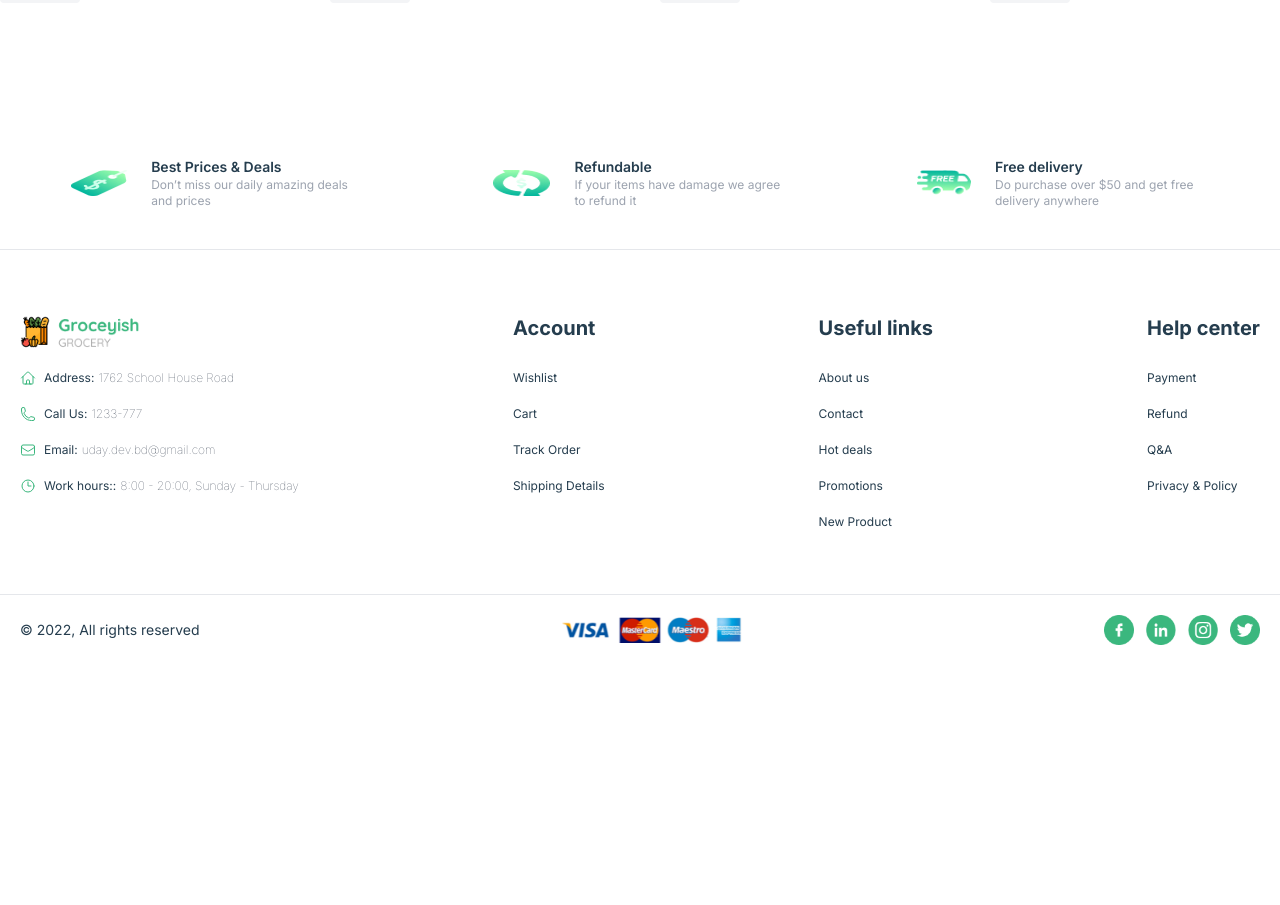
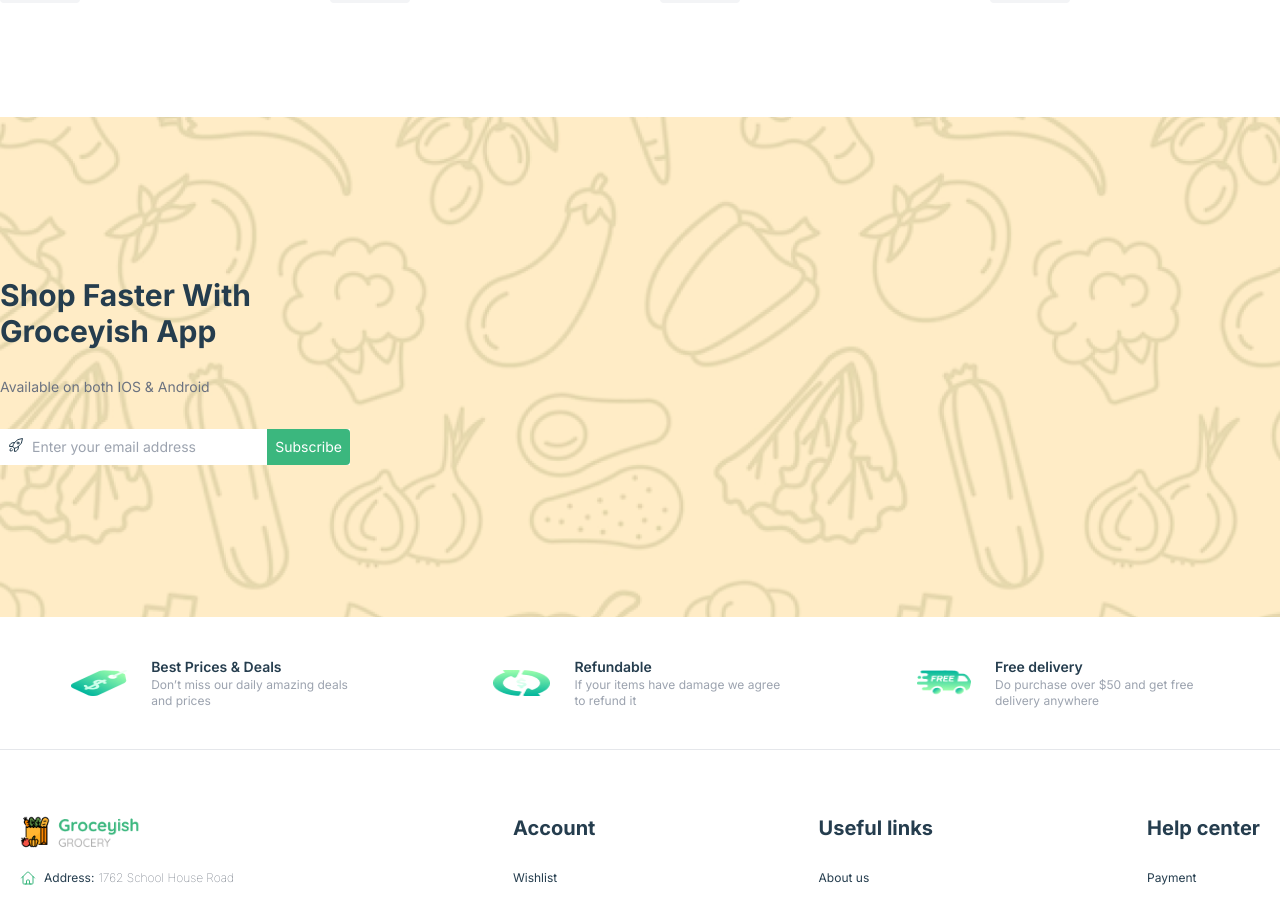
Before and after one commit to u-d-a-y-95/groceyish, a Next.js app: page / in a window 1280 px wide. Shown: the part 2752-3657 px from the top of the page. Before the commit the page ends 3417 px from the top, so only its background shows below. Built offline with nearby package versions, Linux system fonts and the light colour scheme.

Commit message:
design home page

```diff
--- a/src/app/(frontend)/(site)/page.tsx
+++ b/src/app/(frontend)/(site)/page.tsx
@@ -65,7 +65,11 @@
 export default function Home() {
   return (
     <main>
-      <Banner />
+      <Banner
+        title="Don’t miss our daily amazing deals."
+        description="Save up to 60% off on your first order"
+        url="/img/home-banner.png"
+      />
       <div className="container mx-auto py-10 px-5 xl:px-0">
         <div>
           <h4 className="text-2xl py-7">Explore Categories</h4>
@@ -120,6 +124,12 @@
           <FlatProductHolder products={products} title="Recently Added" />
         </div>
       </div>
+      <Banner
+        title="Shop Faster With Groceyish App"
+        description="Available on both IOS & Android"
+        // url="/img/home-banner-1.png"
+        bgColor="#FFD480"
+      />
     </main>
   );
 }
--- a/src/components/ui/banner.tsx
+++ b/src/components/ui/banner.tsx
@@ -3,11 +3,24 @@
   MagnifyingGlassIcon,
   RocketLaunchIcon,
 } from "@heroicons/react/24/outline";
-export const Banner = () => {
+
+interface IBannerProps {
+  title: string;
+  description?: string;
+  url?: string;
+  bgColor?: string;
+}
+
+export const Banner = ({
+  title,
+  description,
+  url,
+  bgColor = "#C5EAD9",
+}: IBannerProps) => {
   return (
     <div
       style={{
-        background: "#C5EAD9 url('/img/bg-home-banner.png')",
+        background: `${bgColor} url('/img/bg-home-banner.png')`,
         backgroundPosition: "center",
         backgroundSize: "cover",
       }}
@@ -16,12 +29,8 @@
       <div className="absolute top-0 bottom-0 left-0 right-0 bg-white opacity-40"></div>
       <div className="container mx-auto h-full flex items-center">
         <div className="w-[400px] z-10">
-          <h2 className="text-3xl font-bold mt-2">
-            Don’t miss our daily amazing deals.
-          </h2>
-          <p className="my-7 text-gray-500">
-            Save up to 60% off on your first order
-          </p>
+          <h2 className="text-3xl font-bold mt-2">{title}</h2>
+          <p className="my-7 text-gray-500">{description}</p>
           <div className="mt-8 flex bg-white max-w-[350px]">
             <div className="p-2 ">
               <RocketLaunchIcon className="w-4 aspect-square" />
@@ -36,10 +45,11 @@
           </div>
         </div>
       </div>
-
-      <div className="hidden md:block w-[400px] lg:w-[450px] xl:w-[600px] h-full absolute right-0 top-0">
-        <Image fill={true} src="/img/home-banner.png" alt="banner" />
-      </div>
+      {url && (
+        <div className="hidden md:block w-[400px] lg:w-[450px] xl:w-[600px] h-full absolute right-0 top-0">
+          <Image fill={true} src={url} alt="banner" />
+        </div>
+      )}
     </div>
   );
 };
```
Also changed, not shown: public/img/home-banner-1.png (added).
